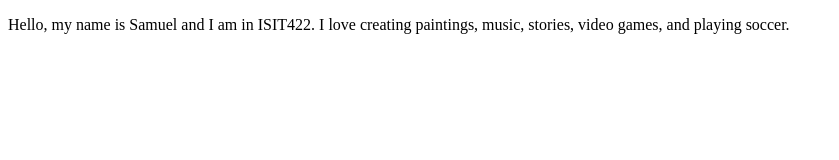
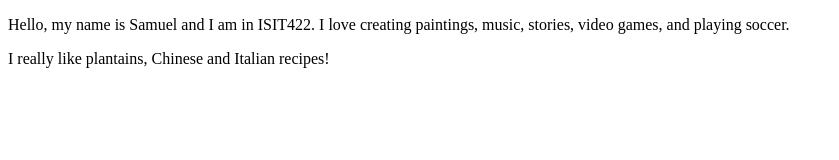
Before and after one commit to Amario97/FirstProject, a website: page samuel.html in a window 1280 px wide. Shown: the whole page, without its empty margins (0-839 px from the left). Drawn offline with Linux system fonts and the light colour scheme.

Commit message:
Updated samuel.html with favorite food

```diff
--- a/samuel.html
+++ b/samuel.html
@@ -8,5 +8,6 @@
 </head>
 <body>
     <p>Hello, my name is Samuel and I am in ISIT422. I love creating paintings, music, stories, video games, and playing soccer.</p>
+    <p>I really like plantains, Chinese and Italian recipes!</p>
 </body>
 </html>
```
